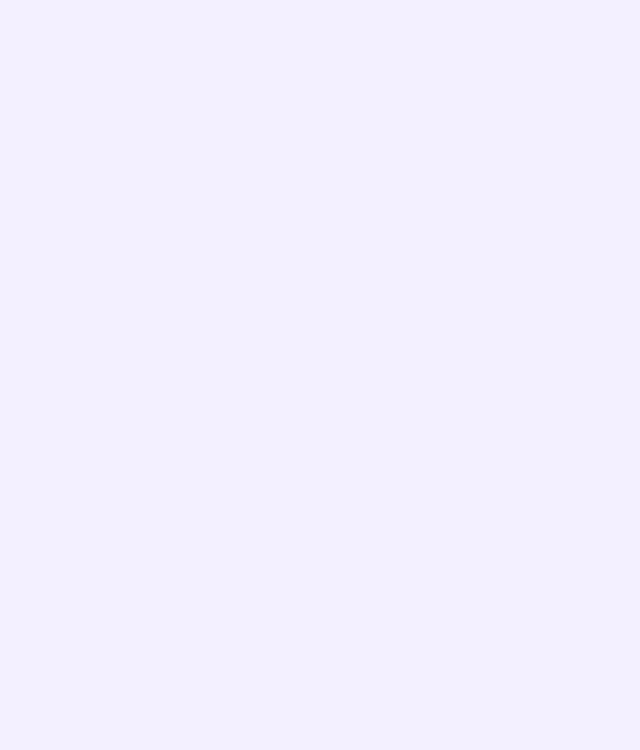
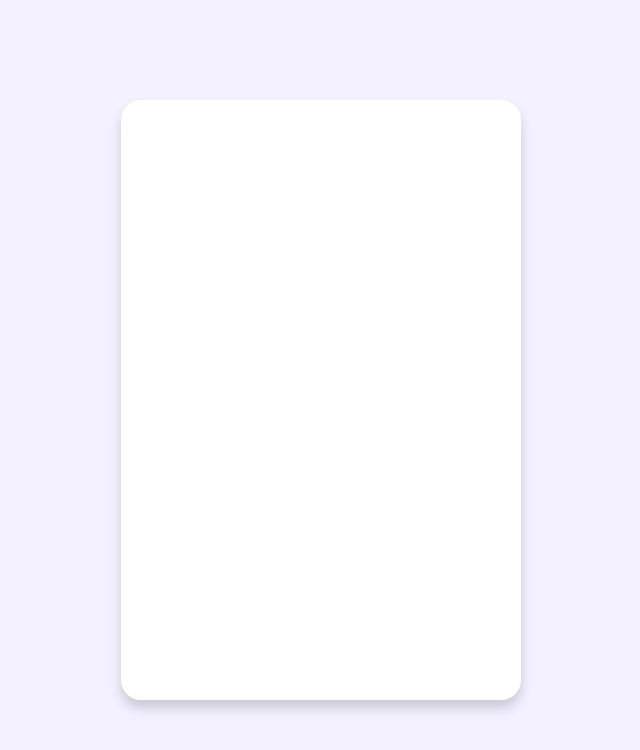
Before and after one commit to whistleJs/My_React_Todo, a React (Create React App) app: page / in a window 1280 px wide. Shown: the top 750 px of the page, without its empty margins (319-959 px from the left). Built offline with nearby package versions, Linux system fonts and the light colour scheme.

Commit message:
2020-09-09 Main.jsx 작업

```diff
--- a/src/App.js
+++ b/src/App.js
@@ -1,8 +1,11 @@
 import React from 'react';
+
+import TodoMain from './todo/main';
 
 function App() {
   return (
-    <div>
+    <div className="flex align-items-center justify-content-center app">
+      <TodoMain />
     </div>
   );
 }
--- /dev/null
+++ b/src/todo/index.css
@@ -0,0 +1,9 @@
+.main {
+  position: relative;
+  width: 400px;
+  height: 600px;
+  background-color: white;
+  border-radius: 20px;
+  box-shadow: 0 8px 12px 0 rgba(0, 0, 0, 0.16);
+  padding: 30px 40px;
+}
--- /dev/null
+++ b/src/todo/main.jsx
@@ -0,0 +1,12 @@
+import React from 'react';
+
+import './index.css';
+
+function TodoMain() {
+  return (
+    <div className="main flex column">
+    </div>
+  )
+}
+
+export default TodoMain;
```
